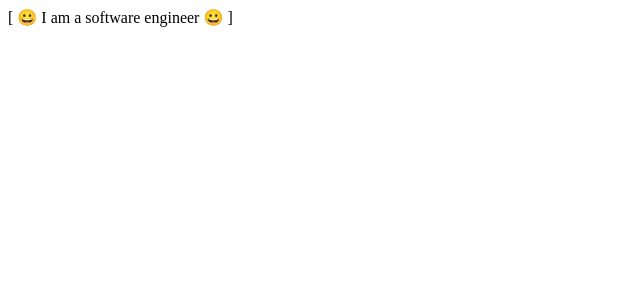
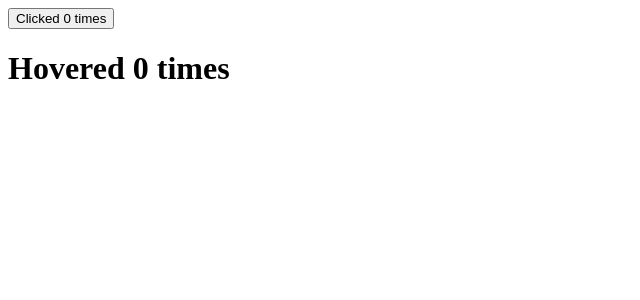
Before and after one commit to MusfiqurRahmanShahed/MYREACT, a React (Create React App) app: page / in a window 1280 px wide. Shown: the top 300 px of the page, without its empty margins (0-640 px from the left). Built offline with nearby package versions, Linux system fonts and the light colour scheme.

Commit message:
Higher Order Components

```diff
--- a/src/App.js
+++ b/src/App.js
@@ -1,22 +1,12 @@
-//import Form from './Components/Form';
-//import Text from './Inheritance/Text';
-import Bracket from './Components/Bracket';
-import Emoji from './Components/Emoji';
-import Text from './Components/Text';
+import ClickCounter from "./Components/ClickCounter";
+import HoverCounter from "./Components/HoverCounter";
 
 function App() {
-  //const cnt = [1,2,3];
   return (
-    //<div><ClockList cnt={cnt}/> </div>
-    //<div><Form/></div>
-    //<div><Calculator/></div>
-    <Emoji>
-      {({ addEmoji }) => (
-        <Bracket>
-          {({ addBracket }) => <Text addEmoji={addEmoji} addBracket={addBracket} />}
-        </Bracket >
-      )}
-    </Emoji>
+    <div>
+      <ClickCounter />
+      <HoverCounter/>
+    </div>
   );
 }
 
--- a/src/Components/Bracket.js
+++ /dev/null
@@ -1,10 +0,0 @@
-import React from 'react';
-
-export default class Emoji extends React.Component {
-    addBracket = (text) => `[ ${text} ]`;
-
-    render() {
-        // eslint-disable-next-line react/destructuring-assignment
-        return this.props.children({ addBracket: this.addBracket });
-    }
-}
--- /dev/null
+++ b/src/Components/ClickCounter.js
@@ -0,0 +1,25 @@
+import withCounter from './HOC/withCounter';
+// class ClickCounter extends React.Component {
+
+//     render() {
+//         const { count } = this.state;
+//         return (
+//             <button type="button" onClick={this.incrementCount}>
+//                 Clicked {count} times
+//             </button>
+//         );
+//     }
+// }
+
+const ClickCounter = (props) => {
+    const { count, incrementCount } = props;
+    return (
+        <div>
+            <button type="button" onClick={incrementCount}>
+                Clicked {count} times
+            </button>
+        </div>
+    );
+};
+
+export default withCounter(ClickCounter);
--- a/src/Components/Emoji.js
+++ /dev/null
@@ -1,9 +0,0 @@
-import React from 'react';
-
-export default class Emoji extends React.Component {
-    addEmoji = (text, emoji) => `${emoji} ${text} ${emoji}`;
-
-    render(overrride){
-       return this.props.children({addEmoji: this.addEmoji});
-    }
-}
--- /dev/null
+++ b/src/Components/HOC/withCounter.js
@@ -0,0 +1,19 @@
+import React from 'react';
+
+const withCounter = (OriginalComponent) => {
+    class NewComponent extends React.Component {
+        state = {
+            count: 0
+        };
+        incrementCount = () => {
+            this.setState(prevState => ({ count: prevState.count + 1 }));
+        };
+        render() {
+            const { count } = this.state;
+            return <OriginalComponent count={count} incrementCount={this.incrementCount} />;
+        }
+    }
+    return NewComponent;
+}
+
+export default withCounter;
--- /dev/null
+++ b/src/Components/HoverCounter.js
@@ -0,0 +1,25 @@
+import withCounter from './HOC/withCounter';
+// class ClickCounter extends React.Component {
+
+//     render() {
+//         const { count } = this.state;
+//         return (
+//             <button type="button" onClick={this.incrementCount}>
+//                 Clicked {count} times
+//             </button>
+//         );
+//     }
+// }
+
+const HoverCounter = (props) => {
+    const { count, incrementCount } = props;
+    return (
+        <div>
+            <h1 type="button" onMouseOver={incrementCount}>
+                Hovered {count} times
+            </h1>
+        </div>
+    );
+};
+
+export default withCounter(HoverCounter);
--- a/src/Components/Text.js
+++ /dev/null
@@ -1,15 +0,0 @@
-
-export default function Text({ addEmoji, addBracket }) {
-    let text = 'I am a software engineer';
-
-
-    if (addEmoji) {
-        text = addEmoji(text, '😀');
-    }
-    if (addBracket) {
-        text = addBracket(text);
-    }
-    return <div>{text}</div>
-    {/* {addEmoji ? addEmoji(text, '😀') : text} */ }
-
-}
```
Also changed, not shown: src/Inheritance/Emoji.js (deleted, +0 -18 lines), src/Inheritance/Text.js (deleted, +0 -12 lines).
